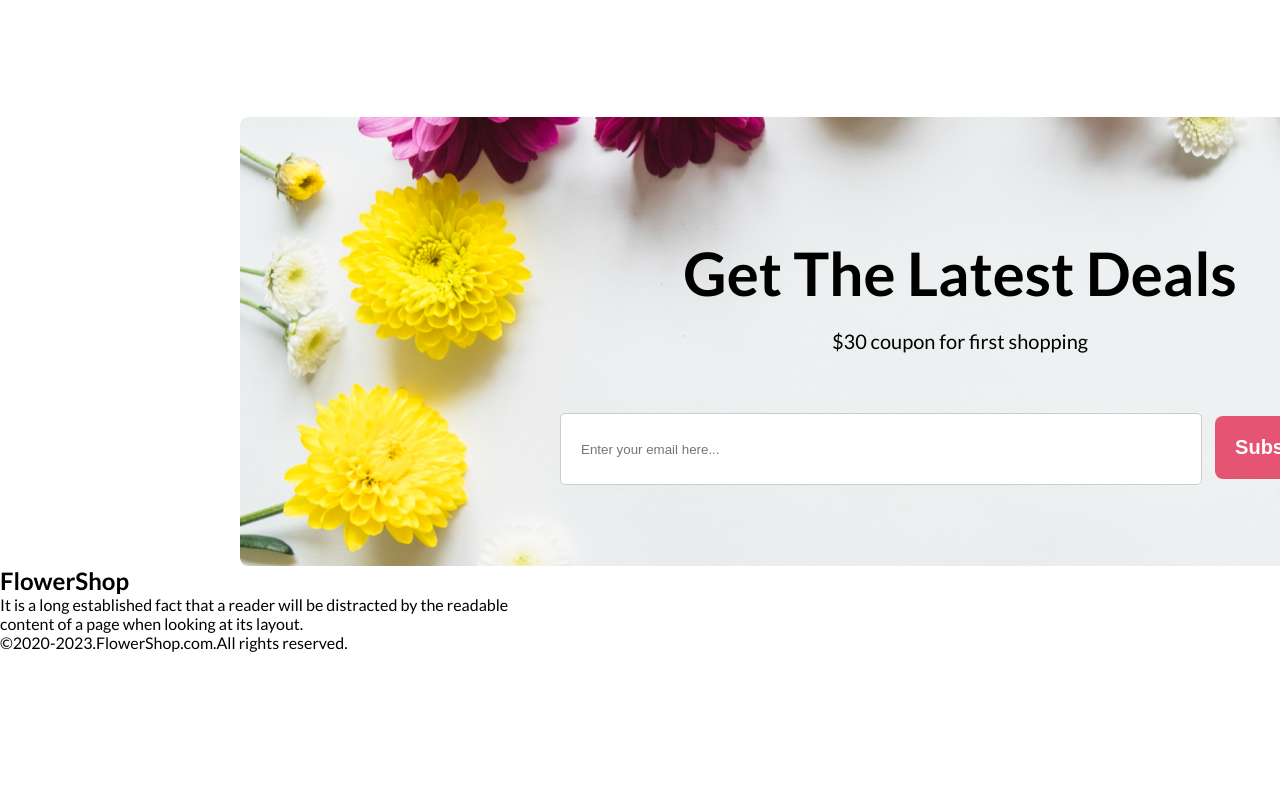
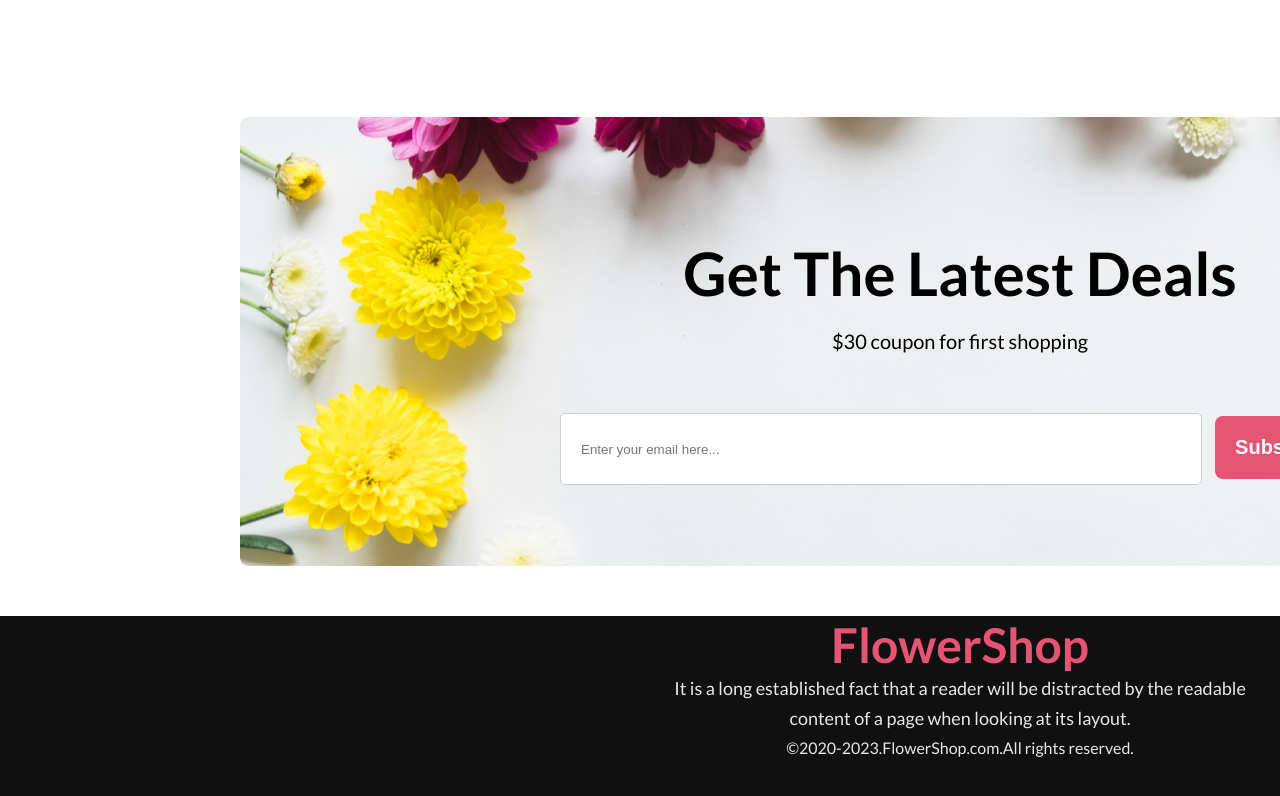
Before and after one commit to dialemon/flower-shop, a plain HTML site: page index.html in a window 1280 px wide. Shown: the part 3133-3929 px from the top of the page. Before the commit the page ends 3785 px from the top, so only its background shows below. Drawn offline with Linux system fonts and the light colour scheme.

Commit message:
added footer

```diff
--- a/index.html
+++ b/index.html
@@ -91,9 +91,10 @@
     </main>
     <footer>
         <section class="footer">
-            <h2><span>Flower</span>Shop</h2>
-            <p>It is a long established fact that a reader will be distracted by the readable <br>content of a page when looking at its layout.</p>
-            <p>&copy;2020-2023.FlowerShop.com.All rights reserved.</p>
+            <h2 class="footer-text">Flower<span class="flower">Shop</span></h2>
+            <p class="footer-description">It is a long established fact that a reader will be distracted by the readable <br>content of a page when looking at its layout.</p>
+            <p class="copy">&copy;2020-2023.FlowerShop.com.All rights reserved.</p>
+
         </section>
     </footer>
 
--- a/styles/style.css
+++ b/styles/style.css
@@ -180,6 +180,33 @@ font-weight: 400;
     font-weight: 700;
     border: none;
 }
+
+.footer-text{
+    color: #E55473;
+    text-align: center;
+    font-size: 48px;
+    font-style: normal;
+    font-weight: 800;
+    margin-top: 50px;
+    line-height: normal;
+}
+.footer-description{
+    color: rgba(255, 255, 255, 0.90);
+text-align: center;
+font-size: 18px;
+font-style: normal;
+font-weight: 400;
+line-height: 30px;
+}
+.copy{
+    color: rgba(255, 255, 255, 0.90);
+text-align: center;
+line-height: 30px;
+}
 .footer{
+width: 1920px;
+height: 300px;
+background: #111010;
+
 
 }
```
